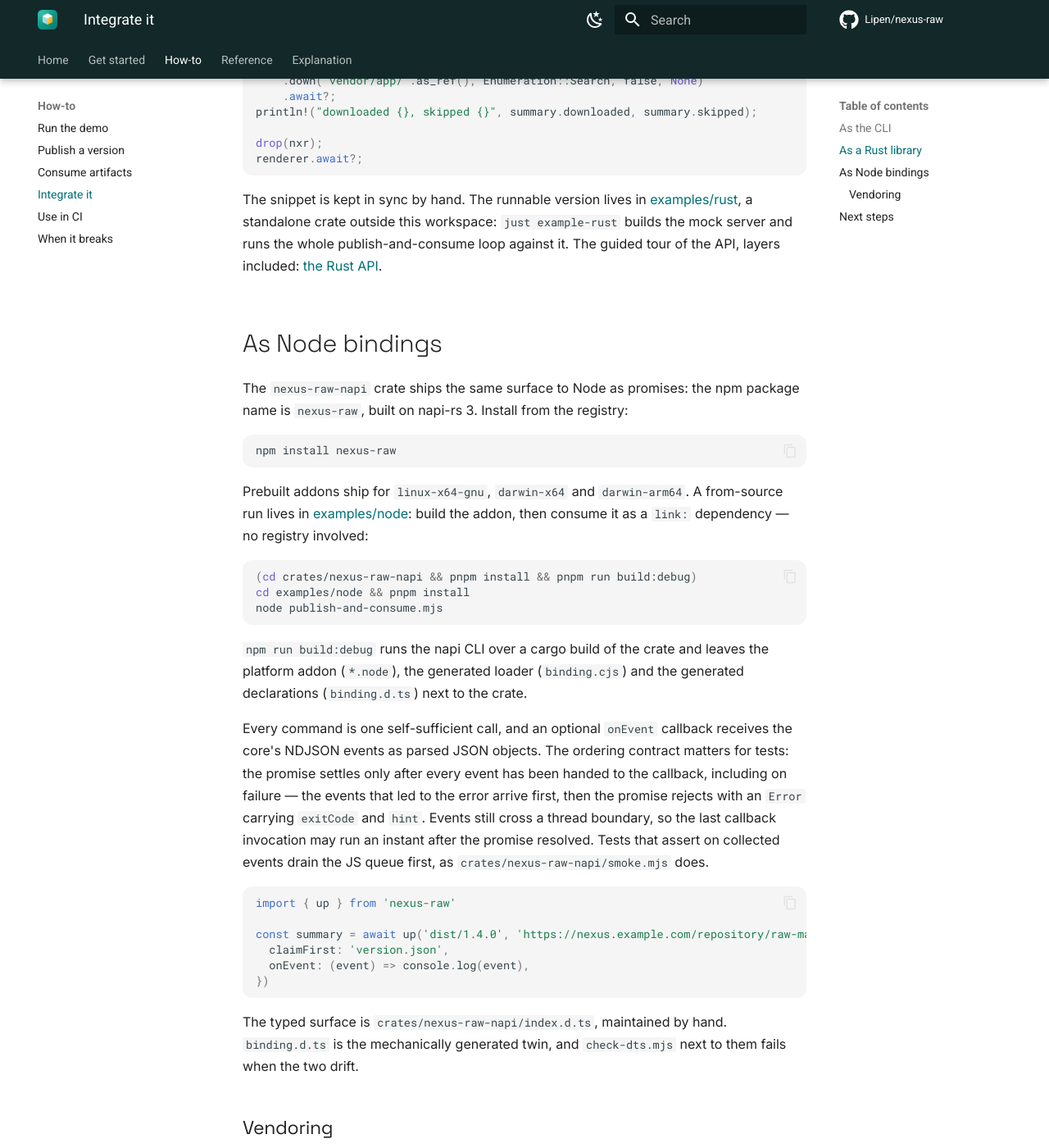
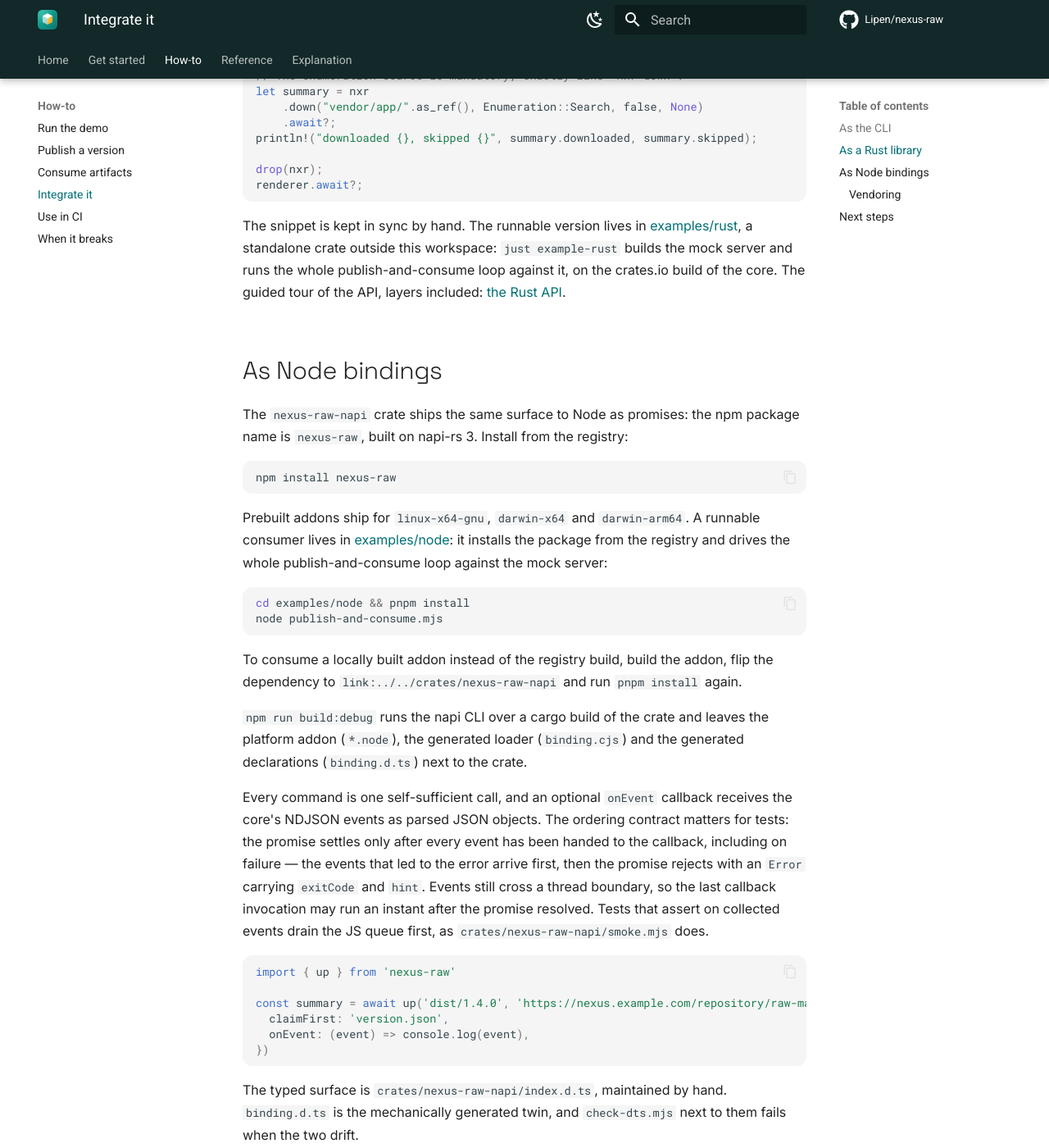
Before and after one commit to Lipen/nexus-raw, an MkDocs documentation site: the page built from docs/how-to/integrate.md, in a window 1280 px wide and 1400 px high, scrolled down 2121 px. Shown: the whole window at 82% size. Built offline with MkDocs 1.6.1 and Material for MkDocs 9.7.7, drawn with Linux system fonts in a browser that asks for light colours; comment, search, counter and statistics services are not loaded; some of the changed text lies outside the part shown.

Commit message:
docs: integration points at the published packages

````diff
--- a/docs/how-to/integrate.md
+++ b/docs/how-to/integrate.md
@@ -34,14 +34,14 @@ The event shapes are fixed, and the [CI page](ci.md#ndjson-events) shows a `jq`
 ## As a Rust library
 
 `nexus-raw-core` is the same protocol without a UI.
-Until it reaches crates.io (planned, not done), take it as a git or path dependency:
+It is on crates.io; take it as a version dependency:
 
 ```toml
 [dependencies]
-nexus-raw-core = { git = "https://github.com/Lipen/nexus-raw" }
-# or, for a vendored copy:
-# nexus-raw-core = { path = "vendor/nexus-raw/crates/nexus-raw-core" }
+nexus-raw-core = "0.3"
 ```
+
+A git pin or a vendored copy still works for special cases; vendoring has its own section below.
 
 The [`Nxr`](../reference/api.md#the-facade) facade is the single entry point: build it from a `Config` and an event channel, then call methods that mirror the CLI commands one-to-one.
 Progress arrives as [`Event`](../reference/api.md#events) objects over a `tokio::sync::mpsc::UnboundedReceiver` — drain it while the operation runs, or drain the buffered queue afterwards.
@@ -84,7 +84,7 @@ renderer.await?;
 ```
 
 The snippet is kept in sync by hand.
-The runnable version lives in [examples/rust](https://github.com/Lipen/nexus-raw/tree/master/examples/rust), a standalone crate outside this workspace: `just example-rust` builds the mock server and runs the whole publish-and-consume loop against it.
+The runnable version lives in [examples/rust](https://github.com/Lipen/nexus-raw/tree/master/examples/rust), a standalone crate outside this workspace: `just example-rust` builds the mock server and runs the whole publish-and-consume loop against it, on the crates.io build of the core.
 The guided tour of the API, layers included: [the Rust API](../reference/api.md).
 
 ## As Node bindings
@@ -97,13 +97,14 @@ npm install nexus-raw
 ```
 
 Prebuilt addons ship for `linux-x64-gnu`, `darwin-x64` and `darwin-arm64`.
-A from-source run lives in [examples/node](https://github.com/Lipen/nexus-raw/tree/master/examples/node): build the addon, then consume it as a `link:` dependency — no registry involved:
+A runnable consumer lives in [examples/node](https://github.com/Lipen/nexus-raw/tree/master/examples/node): it installs the package from the registry and drives the whole publish-and-consume loop against the mock server:
 
 ```bash
-(cd crates/nexus-raw-napi && pnpm install && pnpm run build:debug)
 cd examples/node && pnpm install
 node publish-and-consume.mjs
 ```
+
+To consume a locally built addon instead of the registry build, build the addon, flip the dependency to `link:../../crates/nexus-raw-napi` and run `pnpm install` again.
 
 `npm run build:debug` runs the napi CLI over a cargo build of the crate and leaves the platform addon (`*.node`), the generated loader (`binding.cjs`) and the generated declarations (`binding.d.ts`) next to the crate.
 
````
Also changed, not shown: AGENTS.md (+1 -1 lines).
